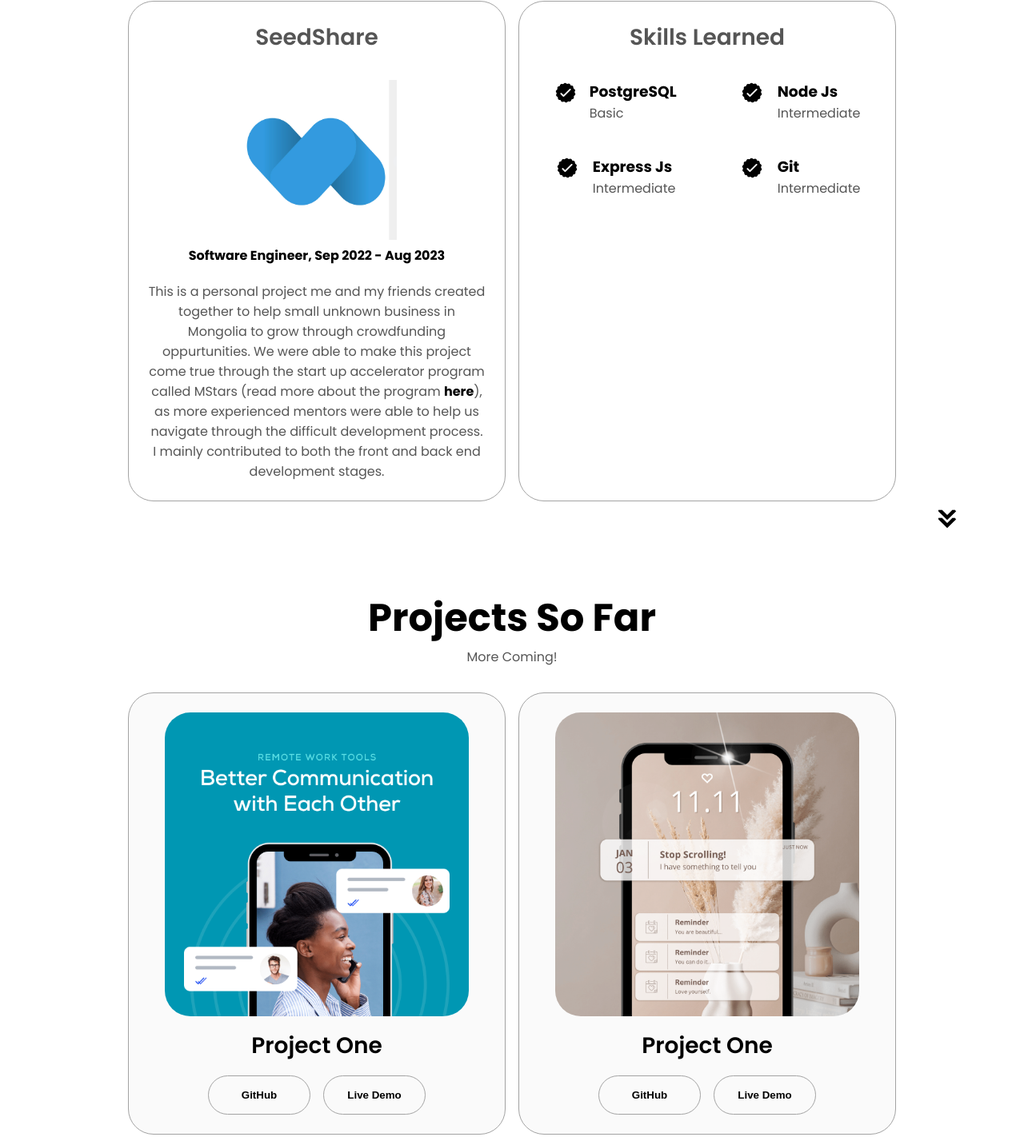
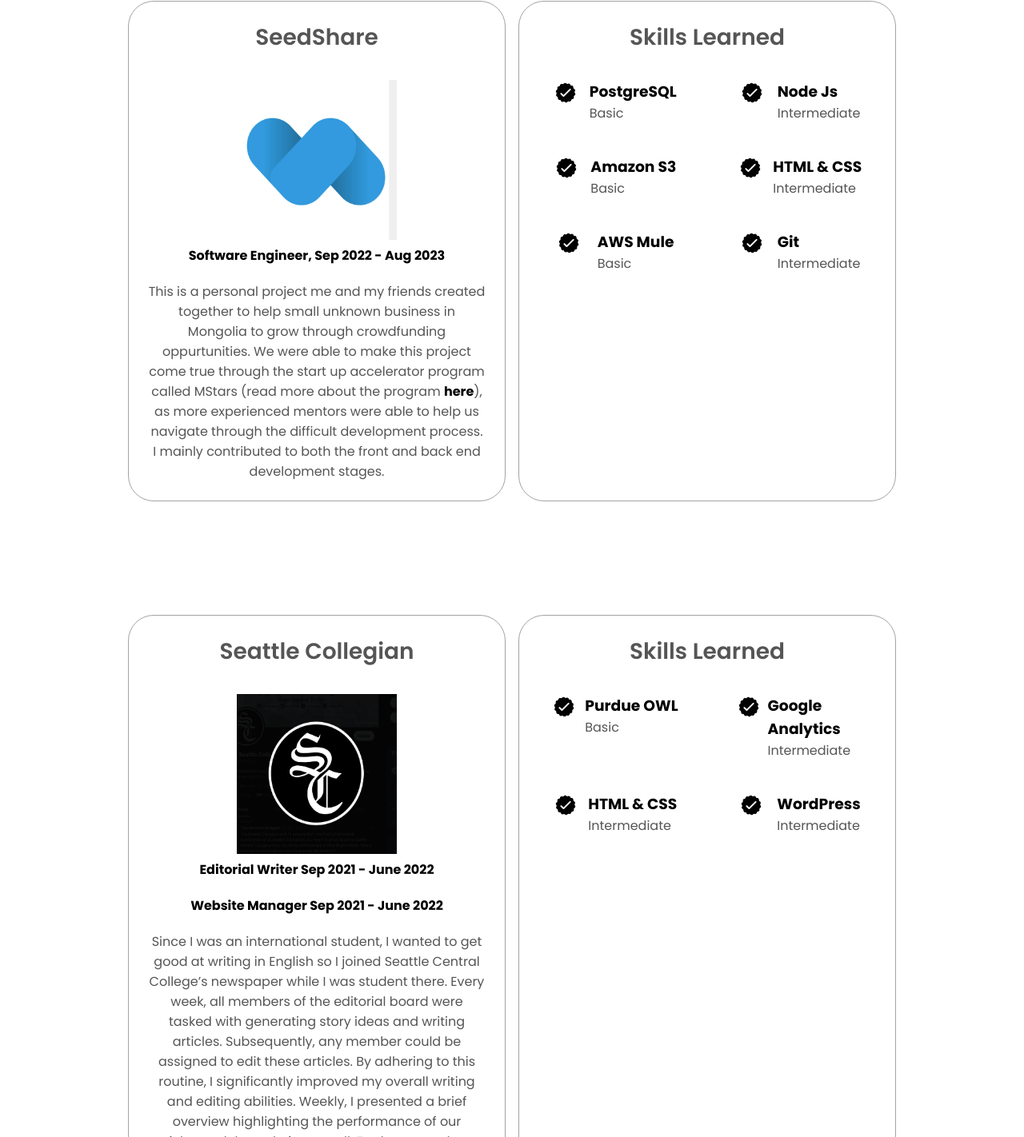
Before and after one commit to Chin-eng/portfolio-website, a plain HTML site: page index.html in a window 1280 px wide. Shown: the part 2616-4038 px from the top of the page at 80% size. Drawn offline with Linux system fonts and the light colour scheme.

Commit message:
removed projects section for now

```diff
--- a/index.html
+++ b/index.html
@@ -210,11 +210,6 @@
                     </div>
             </div>
         </div>
-        <img
-        src="./assets/arrow.png"
-        alt="Arrow icon"
-        class="icon arrow"
-        onclick="location.href= './#projects'">
     </section>
     <section id="experience">
         <p class="section__text__p1"></p>
@@ -236,11 +231,7 @@
                     <h4>Software Engineer, Sep 2022 - Aug 2023</h4>
                 </div>
                 <p>
-
                     This is a personal project me and my friends created together to help small unknown business in Mongolia to grow through crowdfunding oppurtunities. We were able to make this project come true through the start up accelerator program called MStars (read more about the program <a href="https://mcsventures.mn/mstars"><strong>here</strong></a>), as more experienced mentors were able to help us navigate through the difficult development process. I mainly contributed to both the front and back end development stages.
-
-
-
                 </p>
 
                 </div>
@@ -273,7 +264,17 @@
                             alt="experience icon"
                             class="icon">
                             <div>
-                                <h3>Express Js</h3>
+                                <h3>Amazon S3</h3>
+                                <p>Basic</p>
+                            </div>
+                        </article>
+                        <article>
+                            <img
+                            src="./assets/checkmark.png"
+                            alt="experience icon"
+                            class="icon">
+                            <div>
+                                <h3>HTML & CSS</h3>
                                 <p>Intermediate</p>
                             </div>
                         </article>
@@ -283,7 +284,91 @@
                             alt="experience icon"
                             class="icon">
                             <div>
+                                <h3>AWS Mule</h3>
+                                <p>Basic</p>
+                            </div>
+                        </article>
+                        <article>
+                            <img
+                            src="./assets/checkmark.png"
+                            alt="experience icon"
+                            class="icon">
+                            <div>
                                 <h3>Git</h3>
+                                <p>Intermediate</p>
+                            </div>
+                        </article>
+                    </div>
+                </div>
+            </div>
+        </div>
+    </section>
+    <section id="experience">
+        <p class="section__text__p1"></p>
+        <div class="experience-details-container">
+            <div class="about-container">
+                <div class="details-container">
+                    <div class="article-container">
+                        <a href="https://seattlecollegian.com/" target="_blank">
+                            <h2 class="experience-sub-title">Seattle Collegian</h2>
+                        </a>
+                    </div>
+                    <a href="https://seattlecollegian.com/"
+                    target="_blank">
+                     <img src="./assets/seattleCollegian.png"
+                     alt="experience icon"
+                     class="icon-1">
+                    </a>
+                 <div>
+                    <h4>Editorial Writer Sep 2021 - June 2022</h4>
+                    <h4>Website Manager Sep 2021 - June 2022</h4>
+                </div>
+                <p>
+                    Since I was an international student, I wanted to get good at writing in English so I joined Seattle Central College’s newspaper while I was student there. Every week, all members of the editorial board were tasked with generating story ideas and writing articles. Subsequently, any member could be assigned to edit these articles. By adhering to this routine, I significantly improved my overall writing and editing abilities. Weekly, I presented a brief overview highlighting the performance of our articles and the website overall.
+                    Furthermore, due to my interest in technology, I assumed the role of overseeing the newspaper's website. Weekly, I presented a brief overview highlighting the performance of our articles and the website overall.
+                </p>
+
+                </div>
+                <div class="details-container">
+                    <h2 class="experience-sub-title">Skills Learned</h2>
+                    <div class="article-container">
+                        <article>
+                            <img
+                            src="./assets/checkmark.png"
+                            alt="experience icon"
+                            class="icon">
+                            <div>
+                                <h3>Purdue OWL</h3>
+                                <p>Basic</p>
+                            </div>
+                        </article>
+                        <article>
+                            <img
+                            src="./assets/checkmark.png"
+                            alt="experience icon"
+                            class="icon">
+                            <div>
+                                <h3>Google Analytics</h3>
+                                <p>Intermediate</p>
+                            </div>
+                        </article>
+                        <article>
+                            <img
+                            src="./assets/checkmark.png"
+                            alt="experience icon"
+                            class="icon">
+                            <div>
+                                <h3>HTML & CSS</h3>
+                                <p>Intermediate</p>
+                            </div>
+                        </article>
+                        <article>
+                            <img
+                            src="./assets/checkmark.png"
+                            alt="experience icon"
+                            class="icon">
+                            <div>
+                                <h3>WordPress</h3>
                                 <p>Intermediate</p>
                             </div>
                         </article>
@@ -302,7 +387,10 @@
         <p class="section__text__p1">More Coming!</p>
             <div class="experience-details-container">
                 <div class="about-container">
-                    <div class="details-container color-container">
+                    <p>
+                        As of now, most of the projects I have done are from the computer science class I have taken and I have documented them <a href="https://github.com/Chin-eng"><strong>here</strong></a>, but I’m working on personal projects right now, which I believe will be ready to display starting June 2024.
+                    </p>
+                    <!-- <div class="details-container color-container">
                         <div class="article-container">
                             <img
                             src="./assets/project-1.png"
@@ -367,14 +455,10 @@
                             Live Demo
                         </button>
                     </div>
-                </div>
+                    </div>  -->
             </div>
-        </div>
-        <img
-        src="./assets/arrow.png"
-        alt="Arrow icon"
-        class="icon arrow"
-        onclick="location.href= './#experience'">
+            </div>
+
         <p class="section__text__p1">Get in Touch</p>
         <h1 class="title">Contact Me</h1>
         <div class="contact-info-upper-container">
--- a/style.css
+++ b/style.css
@@ -436,7 +436,7 @@ div h4 {
 footer {
     height: 26vh;
     margin: 0 1rem;
-    margin-top: 10%;
+    /* margin-top: 10%; */
 }
 
 footer p {
```
Also changed, not shown: assets/seattleCollegian.png (added).
